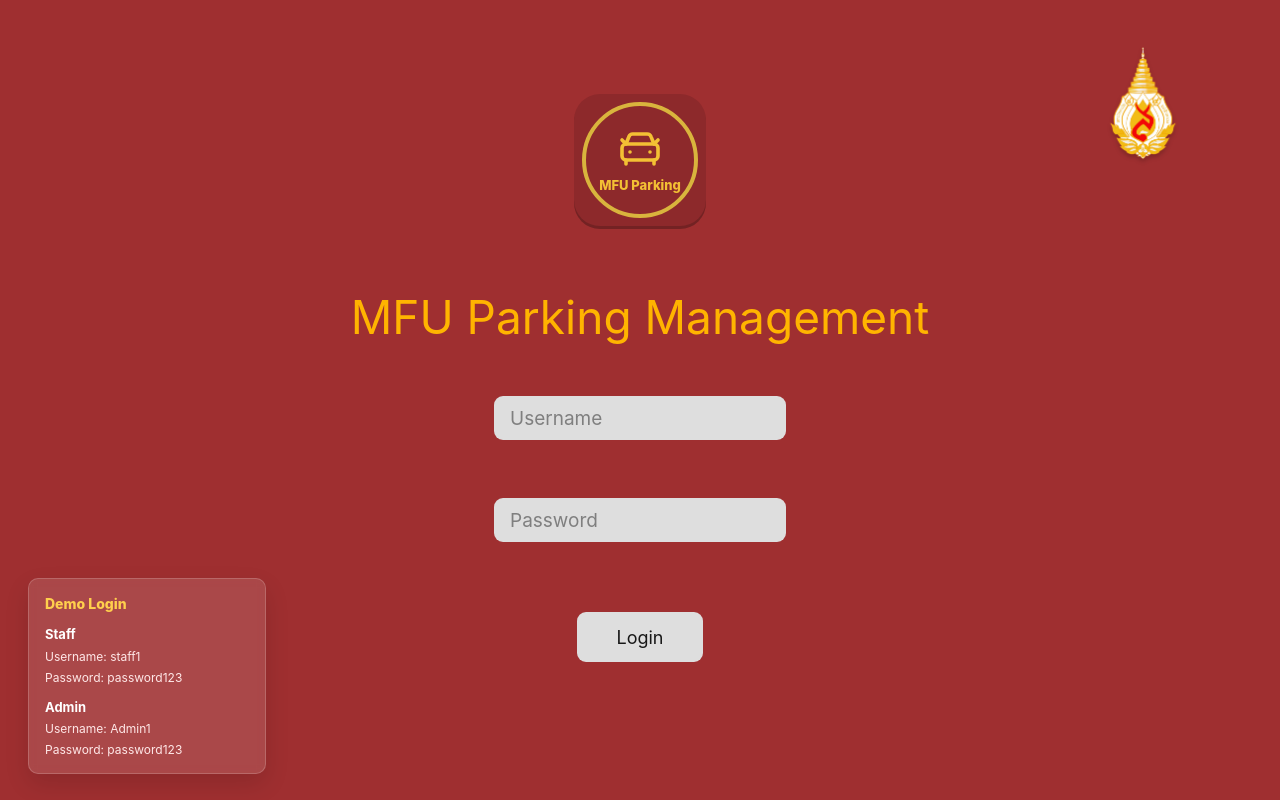
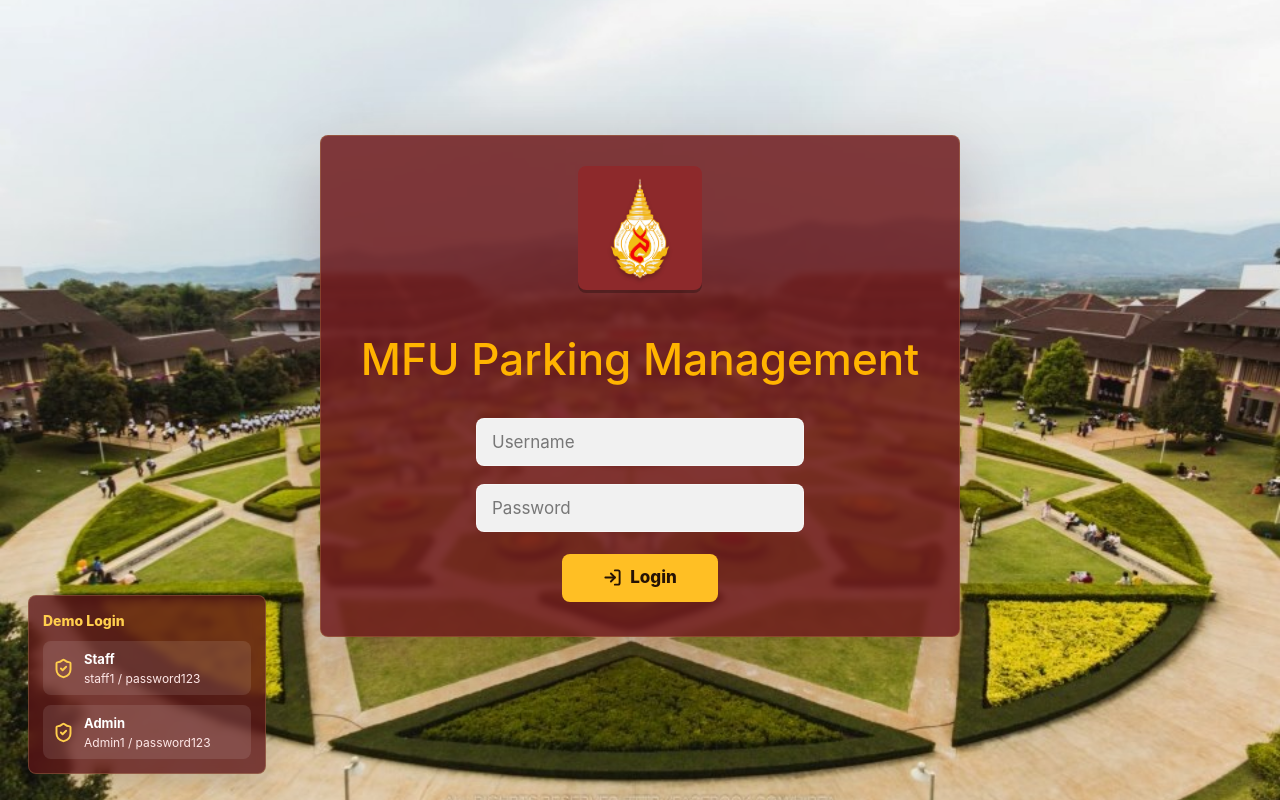
Before and after one commit to ptk007/parking_management_system, a Vue app in the folder parking-front/: page /login in a window 1280 px wide. Built offline with nearby package versions, Linux system fonts and the light colour scheme; no server answers; the HTML template or start-up script is replaced by a standard one.

Commit message:
Change login UI and wallpaper

```diff
--- a/parking-front/src/components/parking/ReferenceParkingMap.vue
+++ b/parking-front/src/components/parking/ReferenceParkingMap.vue
@@ -75,14 +75,14 @@
           Disable
         </button>
       </div>
-      <strong>Selecting : {{ selectedSlots.size }}</strong>
+      <strong>Selected: {{ selectedSlots.size }}</strong>
     </div>
 
     <div class="status-legend" aria-label="Slot status legend">
       <span><i class="available"></i>Available</span>
       <span><i class="occupied"></i>Occupied</span>
       <span><i class="incoming"></i>Incoming</span>
-      <span><i class="disabled"></i>Disable</span>
+      <span><i class="disabled"></i>Disabled</span>
     </div>
   </section>
 </template>
--- a/parking-front/src/views/admin/DashboardView.vue
+++ b/parking-front/src/views/admin/DashboardView.vue
@@ -249,7 +249,7 @@
   { label: 'Available', value: 47, color: '#16a36a' },
   { label: 'Incoming', value: 6, color: '#f4c233' },
   { label: 'Occupied', value: 74, color: '#bd7a10' },
-  { label: 'Disable', value: 3, color: '#777777' },
+  { label: 'Disabled', value: 3, color: '#777777' },
   { label: 'Active Staff', value: 6, color: '#5141c9' },
 ])
 
@@ -258,7 +258,7 @@
   if (label === 'Available') return slotStats.available
   if (label === 'Incoming') return slotStats.incoming
   if (label === 'Occupied') return slotStats.occupied
-  if (label === 'Disable') return slotStats.disabled
+  if (label === 'Disabled') return slotStats.disabled
   return null
 }
 
--- a/parking-front/src/views/staff/DashboardView.vue
+++ b/parking-front/src/views/staff/DashboardView.vue
@@ -135,7 +135,7 @@
   { label: 'Available', value: 47, color: '#16a36a' },
   { label: 'Incoming', value: 6, color: '#f4c233' },
   { label: 'Occupied', value: 74, color: '#bd7a10' },
-  { label: 'Disable', value: 3, color: '#777777' },
+  { label: 'Disabled', value: 3, color: '#777777' },
 ])
 
 const getSlotStatValue = (label: string, slotStats: SlotStats) => {
@@ -143,7 +143,7 @@
   if (label === 'Available') return slotStats.available
   if (label === 'Incoming') return slotStats.incoming
   if (label === 'Occupied') return slotStats.occupied
-  if (label === 'Disable') return slotStats.disabled
+  if (label === 'Disabled') return slotStats.disabled
   return null
 }
 
--- a/parking-front/src/views/staff/LoginView.vue
+++ b/parking-front/src/views/staff/LoginView.vue
@@ -1,57 +1,66 @@
 <template>
-  <div class="login-screen">
-    <div class="mfu-crest fixed right-20 top-8" aria-hidden="true">
-      <img :src="mfuLogo" alt="Mae Fah Luang University" />
-    </div>
-
+  <div class="login-screen" :style="loginScreenStyle">
     <aside class="demo-credentials" aria-label="Demo login credentials">
       <p>Demo Login</p>
-      <div>
-        <strong>Staff</strong>
-        <span>Username: staff1</span>
-        <span>Password: password123</span>
-      </div>
-      <div>
-        <strong>Admin</strong>
-        <span>Username: Admin1</span>
-        <span>Password: password123</span>
-      </div>
+      <button
+        v-for="account in demoAccounts"
+        :key="account.username"
+        class="demo-account"
+        type="button"
+        @click="fillDemo(account)"
+      >
+        <ShieldCheck class="demo-icon" :stroke-width="2.2" />
+        <span>
+          <strong>{{ account.label }}</strong>
+          <small>{{ account.username }} / {{ account.password }}</small>
+        </span>
+      </button>
     </aside>
 
     <div class="login-content">
       <div class="app-badge" aria-hidden="true">
-        <div class="badge-ring">
-          <CarFront class="h-12 w-12 text-[#f3c034]" :stroke-width="1.8" />
-          <span>MFU Parking</span>
-        </div>
+        <img class="badge-crest" :src="mfuLogo" alt="" />
       </div>
 
       <h1>MFU Parking Management</h1>
 
-      <form @submit.prevent="handleLogin" class="login-form">
+      <form class="login-form" @submit.prevent="handleLogin">
+        <div class="field">
+          <label for="username" class="sr-only">Username</label>
           <input
             id="username"
             v-model="form.username"
             type="text"
+            name="username"
+            autocomplete="username"
             placeholder="Username"
             class="login-input"
+            :aria-invalid="Boolean(error)"
             required
           />
+        </div>
 
+        <div class="field">
+          <label for="password" class="sr-only">Password</label>
           <input
             id="password"
             v-model="form.password"
             type="password"
+            name="password"
+            autocomplete="current-password"
             placeholder="Password"
             class="login-input"
+            :aria-invalid="Boolean(error)"
             required
           />
+        </div>
 
         <div v-if="error" class="login-error">
           {{ error }}
         </div>
 
         <button type="submit" :disabled="isLoading" class="login-button">
+          <LogIn v-if="!isLoading" class="login-icon" :stroke-width="2.4" />
           <span v-if="isLoading">Logging in...</span>
           <span v-else>Login</span>
         </button>
@@ -63,9 +72,16 @@
 <script setup lang="ts">
 import { reactive, ref } from 'vue'
 import { useRouter } from 'vue-router'
+import { LogIn, ShieldCheck } from 'lucide-vue-next'
 import { useAuthStore } from '@/stores/auth'
-import { CarFront } from 'lucide-vue-next'
+import loginBackground from '@/assets/mba-mfu.jpg'
 import mfuLogo from '@/assets/mae-fah-luang-university.png'
+
+interface DemoAccount {
+  label: string
+  username: string
+  password: string
+}
 
 const router = useRouter()
 const authStore = useAuthStore()
@@ -78,31 +94,61 @@
 const isLoading = ref(false)
 const error = ref('')
 
+const demoAccounts: DemoAccount[] = [
+  { label: 'Staff', username: 'staff1', password: 'password123' },
+  { label: 'Admin', username: 'Admin1', password: 'password123' },
+]
+
+const loginScreenStyle = {
+  '--login-bg-image': `url(${loginBackground})`,
+}
+
+const fillDemo = (account: DemoAccount) => {
+  form.username = account.username
+  form.password = account.password
+  error.value = ''
+}
+
+const routeAfterLogin = () => {
+  return authStore.user?.role === 'admin' ? '/admin/dashboard' : '/dashboard'
+}
+
 const handleLogin = async () => {
   isLoading.value = true
   error.value = ''
 
-  const success = await authStore.login(form.username, form.password)
+  try {
+    const username = form.username.trim()
+    const password = form.password
+
+    if (!username || !password) {
+      error.value = 'Please enter username and password'
+      return
+    }
+
+    const success = await authStore.login(username, password)
 
     if (success) {
-    // Route based on user role
-    if (authStore.user?.role === 'admin') {
-      router.push('/admin/dashboard')
-    } else {
-      router.push('/dashboard')
-    }
-  } else {
-    error.value = authStore.error || 'Login failed'
+      await router.push(routeAfterLogin())
+      return
     }
 
+    error.value = authStore.error || 'Login failed'
+  } finally {
     isLoading.value = false
+  }
 }
 </script>
 
 <style scoped>
 .login-screen {
+  position: relative;
   min-height: 100vh;
-  background: #9f2f30;
+  overflow: hidden;
+  background: var(--login-bg-image), #9f2f30;
+  background-size: cover;
+  background-position: center;
+  background-repeat: no-repeat;
   display: flex;
   align-items: center;
   justify-content: center;
@@ -110,133 +156,149 @@
 }
 
 .login-content {
-  width: min(620px, 92vw);
-  margin-top: -44px;
+  position: relative;
+  z-index: 1;
+  width: min(640px, 92vw);
+  margin-top: -28px;
+  border: 1px solid rgba(255, 214, 96, 0.18);
+  border-radius: 8px;
+  background: rgba(111, 27, 30, 0.86);
+  padding: 30px 24px 34px;
+  box-shadow: 0 22px 70px rgba(66, 11, 12, 0.22);
+  backdrop-filter: blur(3px);
   display: flex;
   flex-direction: column;
   align-items: center;
 }
 
 .app-badge {
-  width: 132px;
-  height: 132px;
-  border-radius: 26px;
+  width: 124px;
+  height: 124px;
+  border-radius: 8px;
   background: #8d292b;
   display: grid;
   place-items: center;
   box-shadow: 0 3px 0 rgba(0, 0, 0, 0.28);
 }
 
-.badge-ring {
-  width: 116px;
-  height: 116px;
-  border: 4px solid #d9b43d;
-  border-radius: 999px;
+.badge-crest {
+  width: 102px;
+  height: 112px;
+  object-fit: contain;
+  filter: drop-shadow(0 3px 2px rgba(0, 0, 0, 0.24));
+}
+
+h1 {
+  margin: 46px 0 34px;
+  color: #ffb400;
+  font-size: 44px;
+  font-weight: 500;
+  line-height: 1.08;
+  letter-spacing: 0;
+  text-align: center;
+  white-space: nowrap;
+}
+
+.login-form {
+  width: min(328px, 100%);
   display: flex;
   flex-direction: column;
   align-items: center;
-  justify-content: center;
-  gap: 4px;
-  color: #f3c034;
-  font-size: 13px;
-  font-weight: 800;
+  gap: 18px;
 }
 
-h1 {
-  margin: 68px 0 56px;
-  color: #ffb400;
-  font-size: 46px;
-  font-weight: 400;
-  line-height: 1;
-}
-
-.login-form {
-  width: 292px;
-  display: flex;
-  flex-direction: column;
-  align-items: center;
-  gap: 58px;
+.field {
+  width: 100%;
 }
 
 .login-input {
-  width: 292px;
-  height: 44px;
-  border: 0;
-  border-radius: 9px;
-  background: #dedede;
-  padding: 0 16px;
-  color: #242424;
-  font-size: 19px;
+  width: 100%;
+  height: 48px;
+  border: 1px solid rgba(255, 255, 255, 0.42);
+  border-radius: 8px;
+  background: #f1f1f1;
+  padding: 0 15px;
+  color: #202020;
+  font-size: 17px;
   outline: none;
+  transition:
+    background 0.16s ease,
+    border-color 0.16s ease,
+    box-shadow 0.16s ease;
 }
 
 .login-input::placeholder {
-  color: #7f7f7f;
+  color: #777;
 }
 
 .login-input:focus {
+  background: #fff;
   box-shadow: 0 0 0 3px rgba(255, 180, 0, 0.34);
 }
 
+.login-input[aria-invalid='true'] {
+  border-color: rgba(255, 202, 202, 0.82);
+}
+
 .login-error {
-  width: 292px;
-  margin-top: -34px;
+  width: 100%;
+  border: 1px solid rgba(255, 205, 205, 0.28);
   border-radius: 8px;
-  background: rgba(255, 255, 255, 0.16);
-  color: #ffe2e2;
+  background: rgba(74, 8, 10, 0.34);
+  color: #ffe7e7;
   padding: 10px 12px;
   font-size: 13px;
 }
 
 .login-button {
-  width: 126px;
-  height: 50px;
-  margin-top: 12px;
-  border-radius: 9px;
-  background: #dedede;
-  color: #171717;
-  font-size: 18px;
+  width: 156px;
+  height: 48px;
+  margin-top: 4px;
+  border-radius: 8px;
+  background: #ffbf24;
+  color: #251205;
+  font-size: 17px;
+  font-weight: 800;
+  display: inline-flex;
+  align-items: center;
+  justify-content: center;
+  gap: 8px;
   transition:
     transform 0.16s ease,
-    background 0.16s ease;
+    background 0.16s ease,
+    box-shadow 0.16s ease;
 }
 
 .login-button:hover {
-  background: #eeeeee;
+  background: #ffd463;
+  box-shadow: 0 8px 20px rgba(73, 23, 5, 0.2);
   transform: translateY(-1px);
 }
 
 .login-button:disabled {
   cursor: not-allowed;
   opacity: 0.7;
+  transform: none;
 }
 
-.mfu-crest {
-  width: 114px;
-  height: 142px;
-  display: grid;
-  place-items: center;
-}
-
-.mfu-crest img {
-  width: 100%;
-  height: 100%;
-  object-fit: contain;
-  filter: drop-shadow(0 3px 2px rgba(0, 0, 0, 0.2));
+.login-icon {
+  width: 19px;
+  height: 19px;
 }
 
 .demo-credentials {
   position: fixed;
   left: 28px;
   bottom: 26px;
+  z-index: 1;
   width: 238px;
-  border-radius: 10px;
-  background: rgba(255, 255, 255, 0.12);
-  border: 1px solid rgba(255, 255, 255, 0.18);
+  border: 1px solid rgba(255, 221, 141, 0.2);
+  border-radius: 8px;
+  background: rgba(92, 20, 22, 0.78);
   color: #ffe8e8;
-  padding: 14px 16px;
+  padding: 14px;
   display: grid;
-  gap: 11px;
+  gap: 10px;
   box-shadow: 0 10px 24px rgba(0, 0, 0, 0.12);
   backdrop-filter: blur(4px);
 }
@@ -245,41 +307,112 @@
   color: #ffcf4d;
   font-size: 14px;
   font-weight: 800;
+  letter-spacing: 0;
 }
 
-.demo-credentials div {
-  display: grid;
-  gap: 3px;
+.demo-account {
+  min-height: 50px;
+  border-radius: 8px;
+  background: rgba(255, 255, 255, 0.1);
+  color: #fff;
+  display: flex;
+  align-items: center;
+  gap: 10px;
+  padding: 9px 10px;
+  text-align: left;
+  transition:
+    background 0.16s ease,
+    transform 0.16s ease;
 }
 
-.demo-credentials strong {
+.demo-account:hover {
+  background: rgba(255, 255, 255, 0.16);
+  transform: translateY(-1px);
+}
+
+.demo-icon {
+  width: 21px;
+  height: 21px;
+  color: #ffcf4d;
+  flex: 0 0 auto;
+}
+
+.demo-account span {
+  min-width: 0;
+  display: grid;
+  gap: 2px;
+}
+
+.demo-account strong {
   color: #fff;
   font-size: 13px;
 }
 
-.demo-credentials span {
+.demo-account small {
   color: #ffe8e8;
   font-size: 12px;
+  line-height: 1.2;
+  overflow-wrap: anywhere;
+}
+
+.sr-only {
+  position: absolute;
+  width: 1px;
+  height: 1px;
+  padding: 0;
+  margin: -1px;
+  overflow: hidden;
+  clip: rect(0, 0, 0, 0);
+  white-space: nowrap;
+  border: 0;
 }
 
 @media (max-width: 720px) {
-  .mfu-crest {
-    right: 24px;
-    top: 24px;
-    transform: scale(0.78);
-    transform-origin: top right;
+  .login-screen {
+    min-height: 100svh;
+    flex-direction: column;
+    justify-content: flex-start;
+    padding: 112px 16px 24px;
+  }
+
+  .login-content {
+    width: min(420px, 100%);
+    margin-top: 0;
+    padding: 24px 18px 28px;
+    order: 1;
+  }
+
+  .app-badge {
+    width: 104px;
+    height: 104px;
+  }
+
+  .badge-crest {
+    width: 86px;
+    height: 92px;
   }
 
   h1 {
+    margin: 30px 0 28px;
     font-size: 34px;
-    text-align: center;
+    white-space: normal;
   }
 
   .demo-credentials {
     position: static;
-    width: min(292px, 90vw);
+    width: min(420px, 100%);
     margin: 16px auto 0;
     order: 2;
+    grid-template-columns: repeat(2, minmax(0, 1fr));
+  }
+
+  .demo-credentials p {
+    grid-column: 1 / -1;
+  }
+
+  .demo-account {
+    min-height: 72px;
+    align-items: flex-start;
   }
 }
 </style>
```
Also changed, not shown: parking-front/src/assets/mba-mfu.jpg (added), 4 other files (tests, documents, lock files or other folders). Lines whose indentation alone changed are shown as unchanged.
